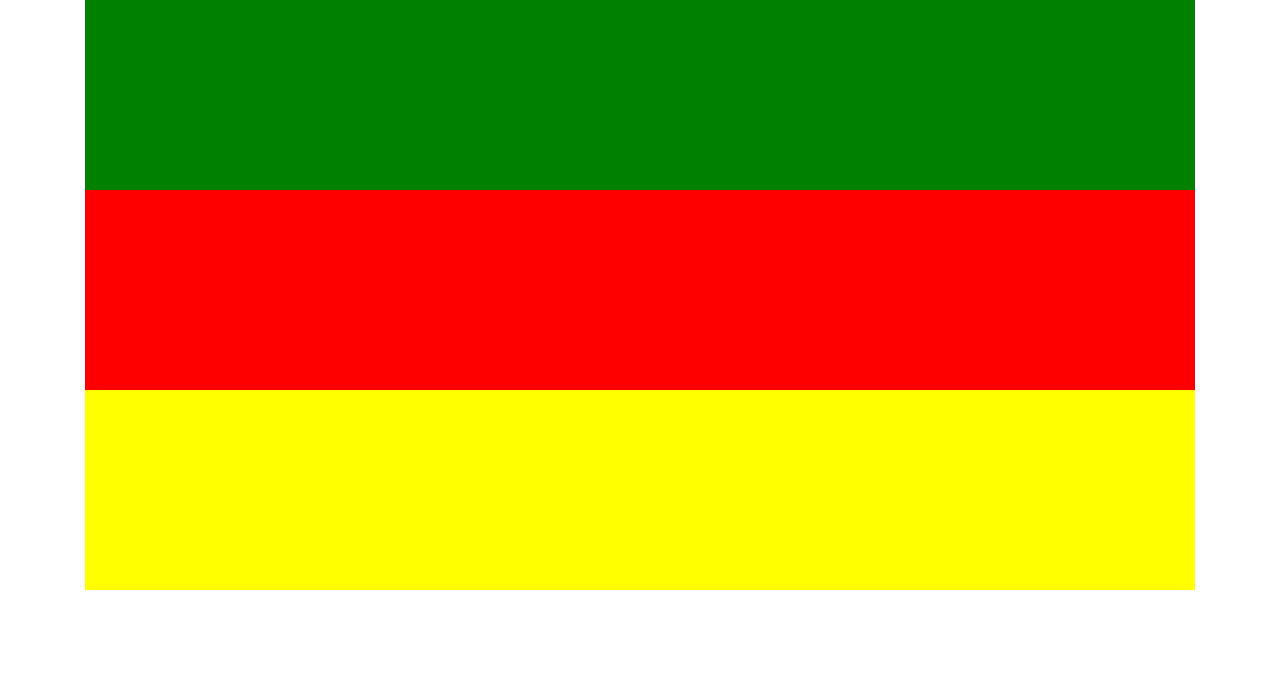
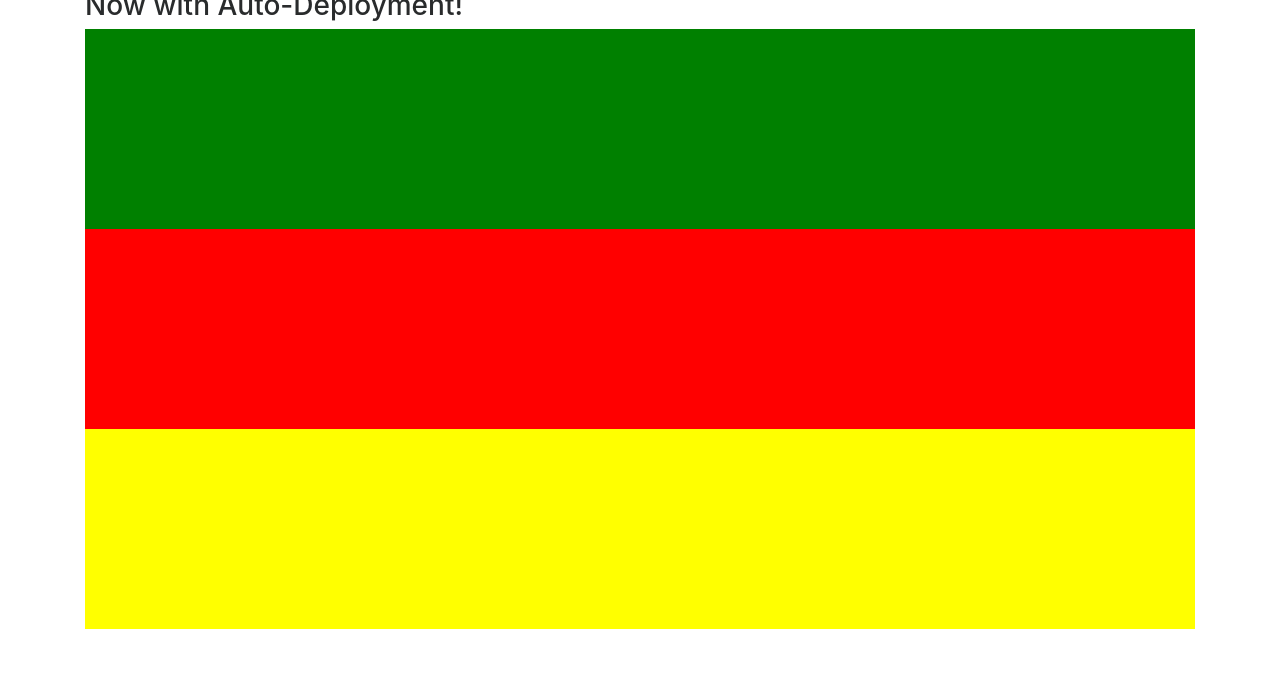
Before and after one commit to MostafaAttia/CodeDeployTest, a plain HTML site: page index.html in a window 1280 px wide. Shown: the part 105-800 px from the top of the page. Drawn offline with nearby package versions, Linux system fonts and the light colour scheme.

Commit message:
github auto deployment

```diff
--- a/index.html
+++ b/index.html
@@ -11,6 +11,7 @@
 <div class="container">
 	<h1>Hello Deployment!</h1>
 	<h2>Again From Github!</h2>
+	<h3>Now with Auto-Deployment!</h3>
 	<div class="raw">
 		<div class="col" style="background-color: green; height: 200px;">
 
```
